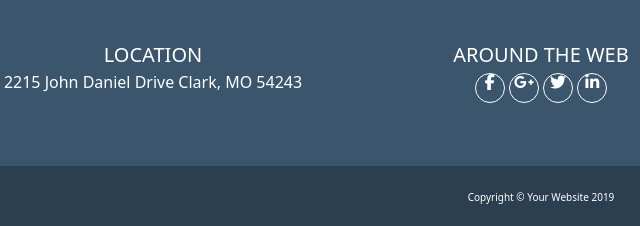
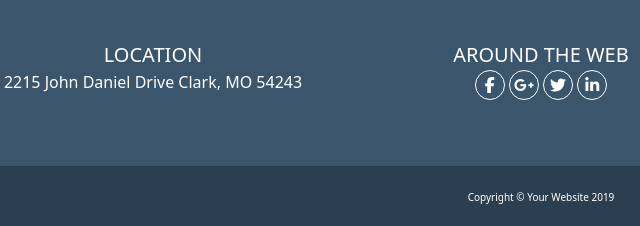
Before and after one commit to GioMench/html-css-bootstrap-freelancer, a plain HTML site: page index.html in a window 1280 px wide. Shown: the part 2228-2454 px from the top of the page, 99-739 px from the left. Drawn offline with nearby package versions, Linux system fonts and the light colour scheme.

Commit message:
fix social icon

```diff
--- a/assets/css/style.css
+++ b/assets/css/style.css
@@ -90,6 +90,5 @@ main>section{
     width: 30px;
     height: 30px;
     border-radius: 50%;
-    align-items: center;
-
+    line-height: 28px;
 }
```
